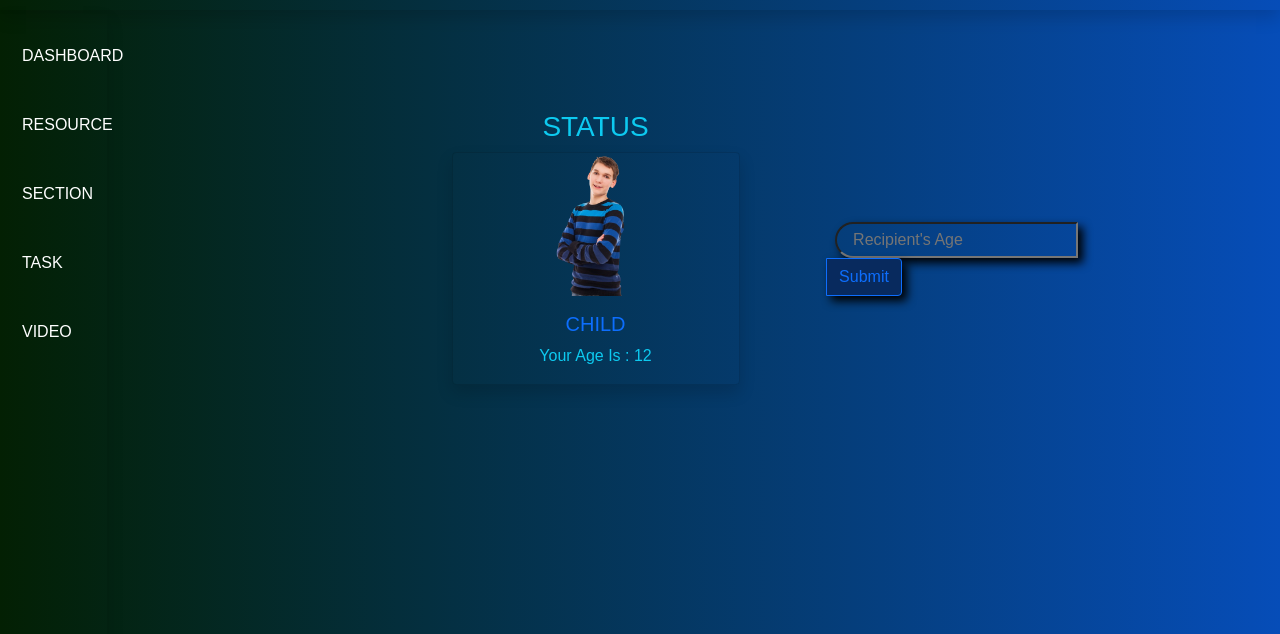
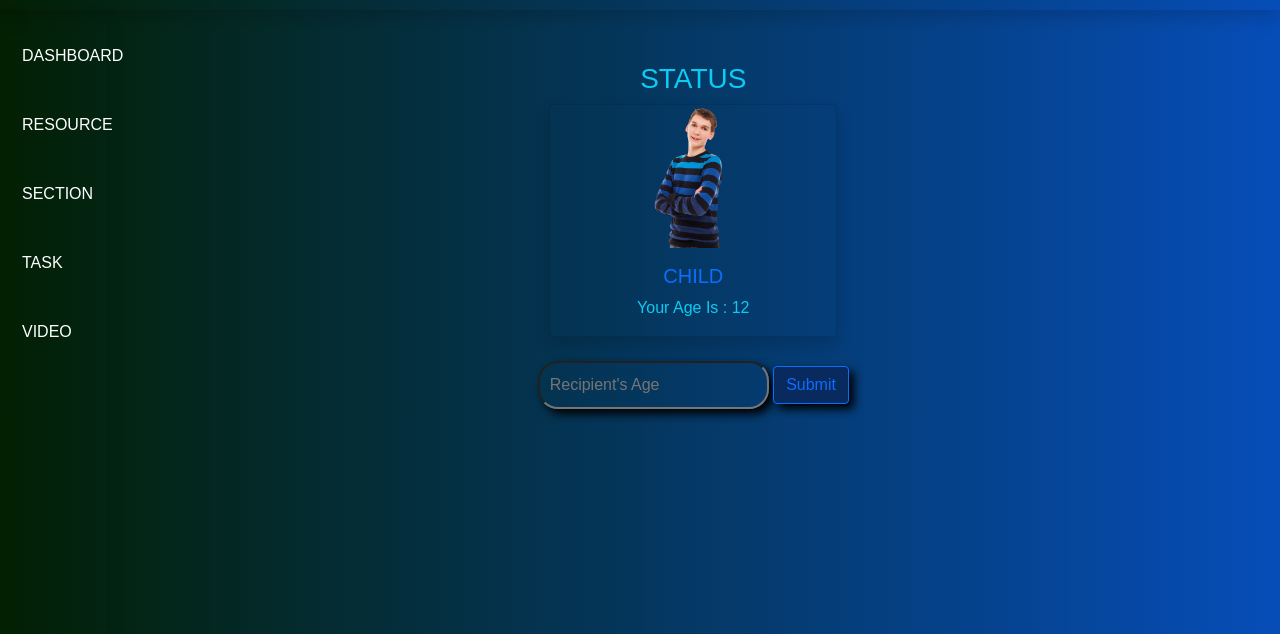
Before and after one commit to Code-Wizard-py-js/Ageapp, a plain HTML site: page index.html in a window 1280 px wide. Shown: the part 94-728 px from the top of the page. Drawn offline with nearby package versions, Linux system fonts and the light colour scheme.

Commit message:
Update index.html

```diff
--- a/index.html
+++ b/index.html
@@ -6,7 +6,7 @@
     <title>Responsive Age App</title>
     <link href="https://cdn.jsdelivr.net/npm/bootstrap@5.0.2/dist/css/bootstrap.min.css" rel="stylesheet" integrity="sha384-EVSTQN3/azprG1Anm3QDgpJLIm9Nao0Yz1ztcQTwFspd3yD65VohhpuuCOmLASjC" crossorigin="anonymous">
     <link rel="stylesheet" href="https://cdnjs.cloudflare.com/ajax/libs/font-awesome/6.5.1/css/all.min.css" integrity="sha512-DTOQO9RWCH3ppGqcWaEA1BIZOC6xxalwEsw9c2QQeAIftl+Vegovlnee1c9QX4TctnWMn13TZye+giMm8e2LwA==" crossorigin="anonymous" referrerpolicy="no-referrer" />
-    <link rel="stylesheet" href="style.css">
+    <link rel="stylesheet" href="./style.css">
     <link rel="icon" type="image/x-icon" href="./assets/img/fav.gif">
 </head>
 <body>
@@ -37,10 +37,10 @@
           <li class="sideItem position-absolute bottom-0"><a href="#">Logout</a></li>
       </ul>
       </div>
-      <div class="col-11 text-center mt-5 vh-100">
-        <div class="row mt-5 ">
-          <div class="col-3"></div>
-          <div class="col-4 flex-column">
+      <div class="col-lg-11 col-sm-12 col-xm-12 text-center mt-5 vh-100">
+
+
+
             <h3 class="text-info text-uppercase">Status</h3>
             <div class="card mx-auto bg-transparent shadow bg-body rounded-5" style="width: 18rem;">
                 <img src="./assets/img/baby.png" class="card-img-top w-50 h-50 align-self-center" alt="...">
@@ -49,20 +49,18 @@
                     <p class="card-text text-capitalize text-info"> your age is : <span id="age">12</span></p>
                 </div>
             </div>
-          </div>
-          <div class="col-4">
-            <div class="container align-self-center  my-5 py-5 ">
-              <div class="input-group mb-3 my-3">
-                <input type="text" class=" bg-transparent text-white px-3 mx-2 p-1 " placeholder="Recipient's Age" aria-label="Recipient's username" id="input" aria-describedby="button">
-                <button class="btn btn-outline-primary btn-d text-primary" onclick="test()" type="button" id="start">Submit</button>
+
+              <br>
+                <input type="text" class=" bg-transparent text-white  " placeholder="Recipient's Age" aria-label="Recipient's username" id="input" aria-describedby="button">
+                <button class="btn btn-outline-primary  text-primary" onclick="test()" type="button" id="start">Submit</button>
               </div>
-            </div>
-          </div>
 
-        </div>
-      <div class="col-12 mt-5">
 
-      </div>
+
+
+
+
+
     </div>
 
   </div>
```
